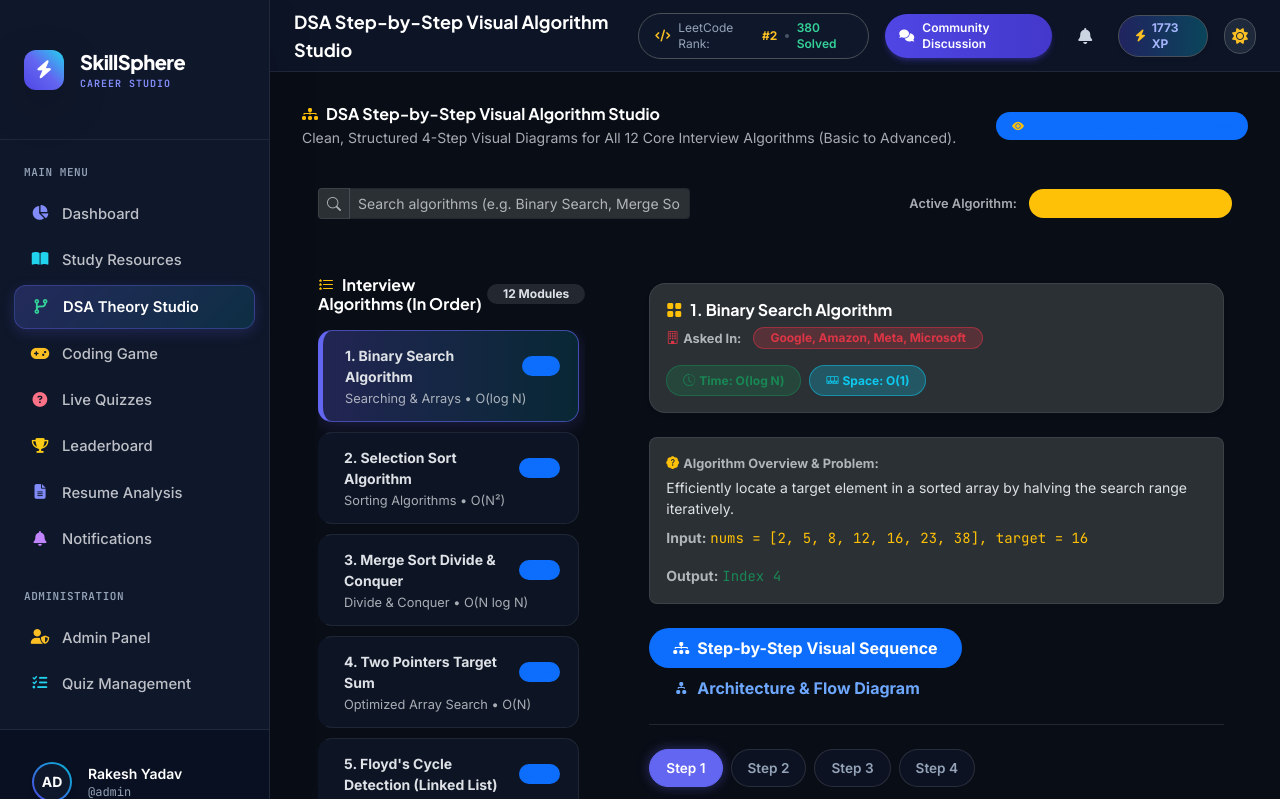
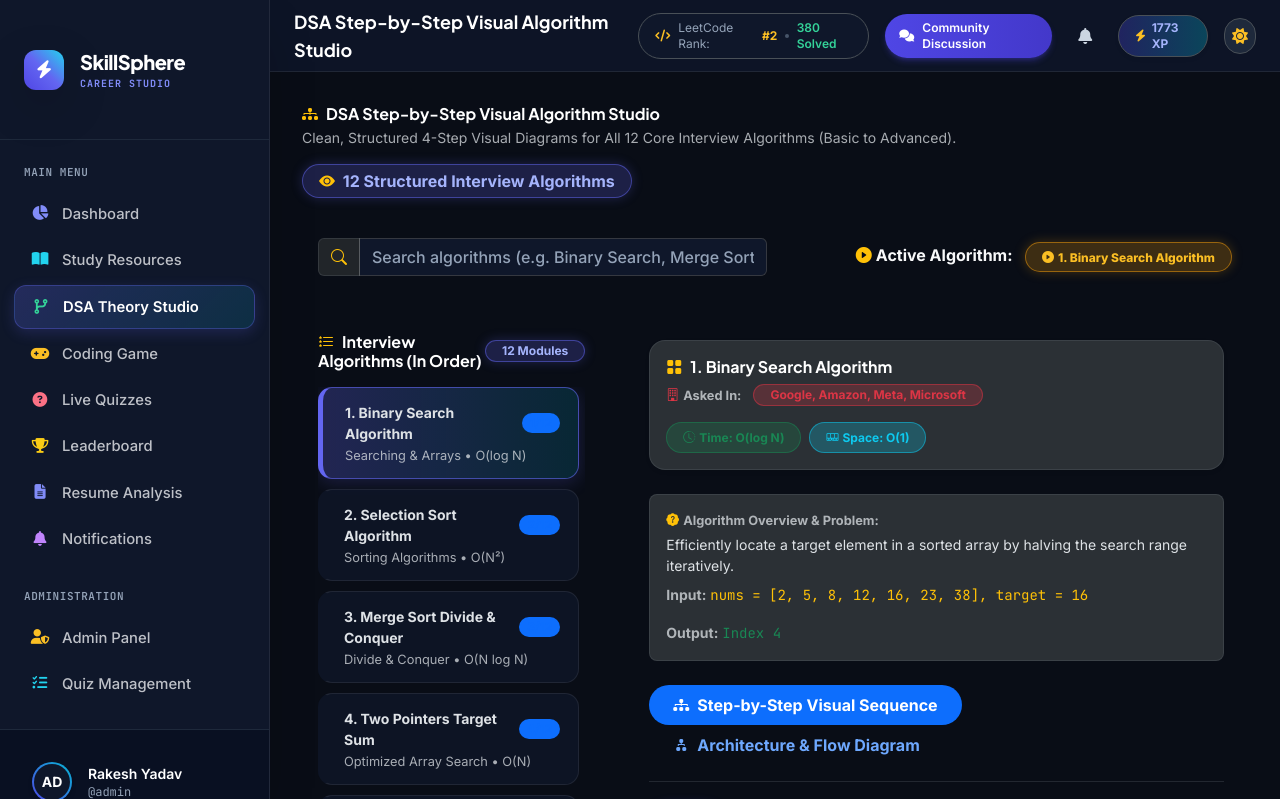
Before and after one commit to Rakesh451-ai/SkillSphere, a Django app: page /dashboard/dsa-visualizer/ in a window 1280 px wide. Shown: the top 799 px of the page. Run offline with Django 5.2, Linux system fonts and the light colour scheme; a user stored in the database is signed in; data comes from the database, SQL or seed files in the repository; some libraries are stand-ins or nearby versions.

Commit message:
Fix contrast and visibility for 12 Structured Algorithms, Search input placeholder, and Active Algorithm text

```diff
--- a/templates/dashboard/dsa_visualizer.html
+++ b/templates/dashboard/dsa_visualizer.html
@@ -63,6 +63,34 @@
         padding: 24px;
         text-align: center;
     }
+
+    #topicSearchInput {
+        background-color: #0f172a !important;
+        color: #f8fafc !important;
+        border: 1px solid rgba(255, 255, 255, 0.18) !important;
+        font-weight: 500;
+    }
+    #topicSearchInput::placeholder {
+        color: #94a3b8 !important;
+        opacity: 1;
+        font-weight: 500;
+    }
+
+    .badge-visualizer-info {
+        background: rgba(99, 102, 241, 0.22) !important;
+        border: 1px solid rgba(99, 102, 241, 0.5) !important;
+        color: #a5b4fc !important;
+        font-weight: 700 !important;
+        box-shadow: 0 0 12px rgba(99, 102, 241, 0.25);
+    }
+
+    .badge-active-algo {
+        background: rgba(245, 158, 11, 0.22) !important;
+        border: 1px solid rgba(245, 158, 11, 0.5) !important;
+        color: #fbbf24 !important;
+        font-weight: 800 !important;
+        box-shadow: 0 0 12px rgba(245, 158, 11, 0.25);
+    }
 </style>
 {% endblock %}
 
@@ -74,7 +102,7 @@
         <p class="text-muted mb-0 small">Clean, Structured 4-Step Visual Diagrams for All 12 Core Interview Algorithms (Basic to Advanced).</p>
     </div>
     <div>
-        <span class="badge bg-primary bg-opacity-20 text-primary rounded-pill px-3 py-2 fw-semibold">
+        <span class="badge badge-visualizer-info rounded-pill px-3 py-2 fs-6">
             <i class="bi bi-eye-fill me-1 text-warning"></i> 12 Structured Interview Algorithms
         </span>
     </div>
@@ -83,15 +111,15 @@
 <!-- Search & Active Topic Bar -->
 <div class="card-custom p-3 mb-4">
     <div class="row g-3 align-items-center">
-        <div class="col-md-5">
-            <div class="input-group input-group-sm">
-                <span class="input-group-text bg-body-tertiary border-secondary border-opacity-25"><i class="bi bi-search text-muted"></i></span>
-                <input type="text" class="form-control bg-body-tertiary border-secondary border-opacity-25 text-body" id="topicSearchInput" placeholder="Search algorithms (e.g. Binary Search, Merge Sort, Dijkstra)..." onkeyup="searchTopics()">
+        <div class="col-md-6">
+            <div class="input-group">
+                <span class="input-group-text bg-dark border-secondary border-opacity-25 text-warning"><i class="bi bi-search"></i></span>
+                <input type="text" class="form-control" id="topicSearchInput" placeholder="Search algorithms (e.g. Binary Search, Merge Sort, Dijkstra)..." onkeyup="searchTopics()">
             </div>
         </div>
-        <div class="col-md-7 text-end">
-            <small class="text-muted fw-semibold me-2">Active Algorithm:</small>
-            <span class="badge bg-warning bg-opacity-20 text-warning rounded-pill px-3 py-2 extra-small fw-bold" id="activeTopicBadge">1. Binary Search</span>
+        <div class="col-md-6 text-end">
+            <span class="text-light fw-bold me-2"><i class="bi bi-play-circle-fill text-warning me-1"></i>Active Algorithm:</span>
+            <span class="badge badge-active-algo rounded-pill px-3 py-2 extra-small" id="activeTopicBadge">1. Binary Search</span>
         </div>
     </div>
 </div>
@@ -102,8 +130,8 @@
     <div class="col-lg-4">
         <div class="card-custom p-3 h-100">
             <div class="d-flex justify-content-between align-items-center mb-3">
-                <h6 class="fw-bold mb-0"><i class="bi bi-list-stars text-warning me-2"></i>Interview Algorithms (In Order)</h6>
-                <span class="badge bg-secondary bg-opacity-25 text-body rounded-pill px-3 py-1 extra-small">12 Modules</span>
+                <h6 class="fw-bold mb-0 text-white"><i class="bi bi-list-stars text-warning me-2"></i>Interview Algorithms (In Order)</h6>
+                <span class="badge badge-visualizer-info rounded-pill px-3 py-1 extra-small">12 Modules</span>
             </div>
 
             <!-- Scrollable Topic List Container -->
```
